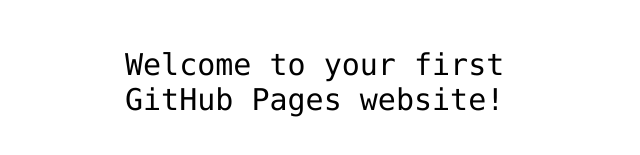
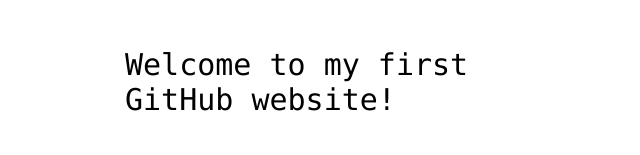
Before and after one commit to Pranav-yadav/hello-world, a plain HTML site: page index.html in a window 1280 px wide. Shown: the part 341-496 px from the top of the page, without its empty margins (315-955 px from the left). Drawn offline with Linux system fonts and the light colour scheme.

Commit message:
Update index.html

```diff
--- a/index.html
+++ b/index.html
@@ -10,9 +10,7 @@
 <body>
 
 <img src="https://octodex.github.com/images/daftpunktocat-thomas.gif" id="octocat" alt="octocat-gif" />
-
-<!-- Change this code here by copy and pasting your template on line 15 -->
-<p>Welcome to your first GitHub Pages website!</p>
+<p>Welcome to my first GitHub website!</p>
 
 </body>
 </html>
```
